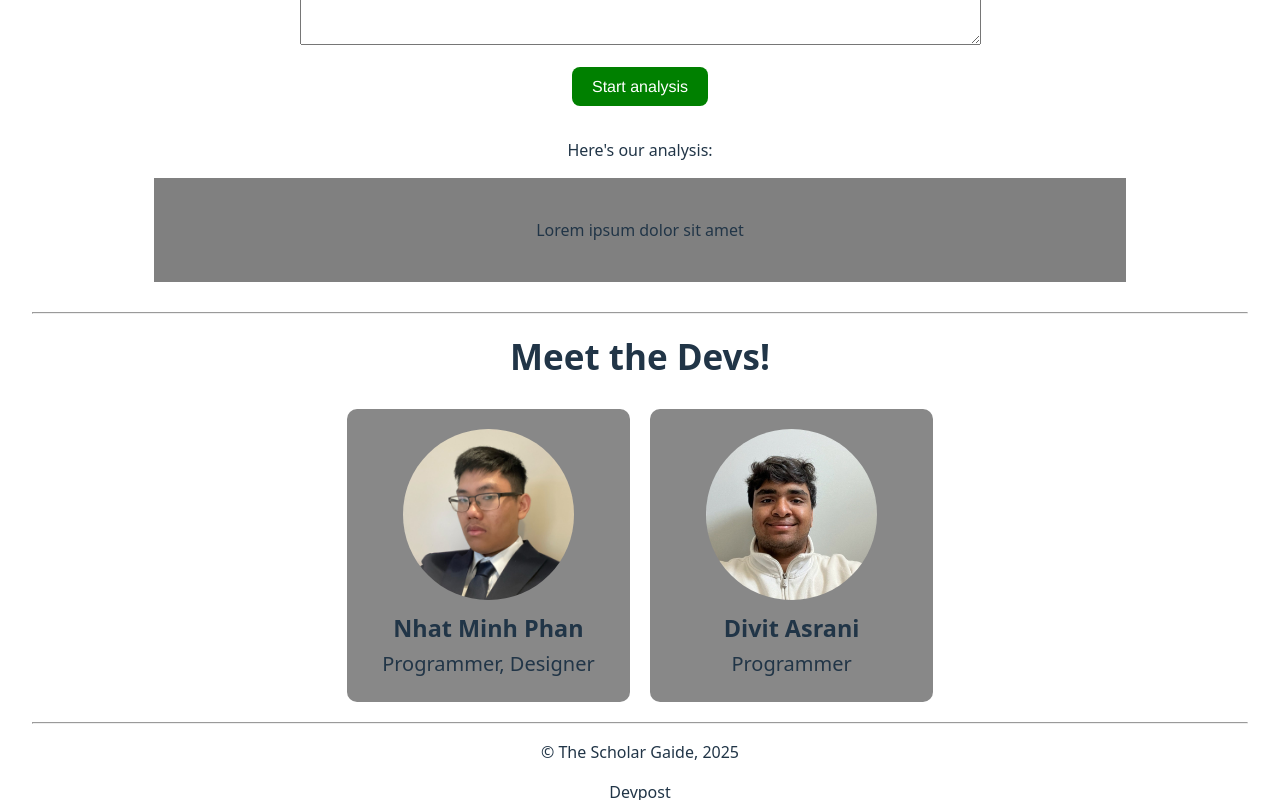
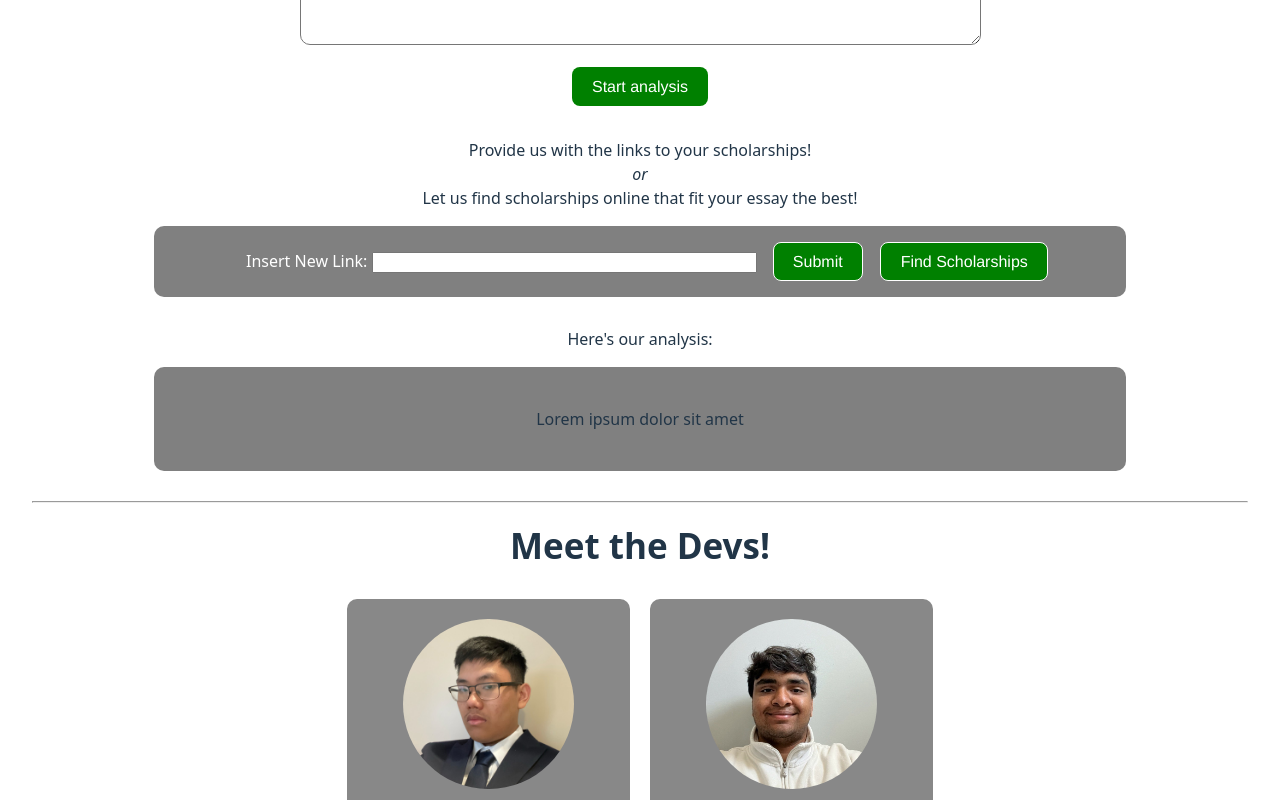
Before and after one commit to famitt123/The-Scholar-Gaide, a React (Vite) app in the folder Frontend/The-Scholar-Gaide/: page / in a window 1280 px wide. Shown: the part 780-1580 px from the top of the page. Built offline with nearby package versions, Linux system fonts and the light colour scheme.

Commit message:
Finished Scholarship feature + Polished the website

```diff
--- a/Frontend/The-Scholar-Gaide/src/App.css
+++ b/Frontend/The-Scholar-Gaide/src/App.css
@@ -76,7 +76,6 @@
   display: flex;
   flex-direction: row;
   justify-content: center;
-  border-radius: 8px;
   margin-bottom: 10px;
 }
 
@@ -87,6 +86,13 @@
   margin: 10px;
   font-size: 20px;
   max-width: 20%;
+  filter: none;
+  will-change: filter;
+  transition: filter 0.25s;
+}
+
+.devsContainer div:hover {
+  filter: drop-shadow(0px 6px 4px black);
 }
 
 /* The names in the description boxes */
@@ -109,6 +115,7 @@
 }
 
 .essayAnalysis {
+  border-radius: 10px;
   background-color: grey;
   padding: 40px;
   margin-bottom: 30px;
@@ -117,10 +124,61 @@
 }
 
 .scholarships {
+  border-top-left-radius: 10px;
+  border-top-right-radius: 10px;
   background-color: grey;
-  padding: 40px;
+  padding-top: 0px;
+  padding-bottom: 0px;
+  padding-left: 30px;
   margin-bottom: 30px;
   margin-left: 10%;
   margin-right: 10%;
-  text-align: left;
+  margin-bottom: 0%;
+  text-align: center;
+  color: white;
 }
+
+.insertScholarship {
+  border-radius: 8px;
+  border: 1px solid white;
+  padding: 0.6em 1.2em;
+  margin: 1em;
+  font-size: 1em;
+  font-weight: 500;
+  font-family: Helvetica;
+  background-color: green;
+  cursor: pointer;
+  transition: border-color 0.25s, background-color 0.25s;
+  color: white;
+  will-change: background-color;
+}
+
+.insertScholarship:hover {
+  background-color: rgb(7, 155, 56);
+  border-color: white;
+}
+
+.scholarshipFlexbox {
+  display: flex;
+  flex-direction: column;
+  justify-content: center;
+  border-bottom-left-radius: 10px;
+  border-bottom-right-radius: 10px;
+  background-color: rgb(163, 163, 163);
+  padding-top: 0px;
+  padding-bottom: 0px;
+  padding-left: 30px;
+  margin-bottom: 30px;
+  margin-left: 10%;
+  margin-right: 10%;
+}
+
+.scholarshipFlexbox div {
+  background-color: ivory;
+  border-radius: 10px;
+  text-align: center;
+  padding: 20px;
+  margin-top: 20px;
+  margin-right: 20px;
+  margin-bottom: 20px;
+}
--- a/Frontend/The-Scholar-Gaide/src/App.jsx
+++ b/Frontend/The-Scholar-Gaide/src/App.jsx
@@ -6,9 +6,10 @@ import minhPortrait from "./assets/Portraits/minh.jpg";
 import divitPortrait from "./assets/Portraits/divit.jpg";
 import EssayAnalysis from "./EssayAnalysis";
 import "./App.css";
+import Scholarships from "./Scholarships";
 
 function App() {
-  const [analysisAvailable, setAnalysisAvailable] = useState(true);
+  const [analysisAvailable, setAnalysisAvailable] = useState(true); // checks if the AI-generated analysis is available
 
   return (
     <>
@@ -34,7 +35,7 @@ function App() {
             id="essay_textarea"
             rows={20}
             cols={60}
-            style={{ fontSize: "18px" }}
+            style={{ fontSize: "18px", borderRadius: "10px" }}
             placeholder="Paste your essay in here."
           ></textarea>
           <br></br>
@@ -45,6 +46,7 @@ function App() {
           ></input>
         </form>
       </div>
+      <Scholarships />
       {!analysisAvailable ? null : <EssayAnalysis />}
       <hr></hr>
       <div className="devs">
--- a/Frontend/The-Scholar-Gaide/src/EssayAnalysis.jsx
+++ b/Frontend/The-Scholar-Gaide/src/EssayAnalysis.jsx
@@ -4,7 +4,7 @@ export default function EssayAnalysis() {
   return (
     <div>
       <p>Here's our analysis:</p>
-      <div class="essayAnalysis">Lorem ipsum dolor sit amet</div>
+      <div className="essayAnalysis">Lorem ipsum dolor sit amet</div>
     </div>
   );
 }
--- a/Frontend/The-Scholar-Gaide/src/Scholarships.jsx
+++ b/Frontend/The-Scholar-Gaide/src/Scholarships.jsx
@@ -1,6 +1,43 @@
 import "./App.css";
+import { useEffect } from "react";
+import { useState } from "react";
 
 export default function Scholarships() {
+  const [scholarshipObjs, setScholarshipObjs] = useState([]);
+
+  /**
+   * All scholarshipObjs must follow the syntax:
+   * {
+   *    name: <name>,
+   *    description: <one-paragraph-description/summary>,
+   *    link: <URL/hyperlink-to-the-scholarship-site>
+   * }
+   */
+
+  /**
+   * The method below adds a scholarship object into scholarshipObjs
+   */
+  const addScholarship = (scholarshipObj) => {
+    if (scholarshipObj === null || scholarshipObj === undefined) {
+      throw "scholarshipObj must not be null or undefined";
+    }
+
+    const exampleObj = {
+      name: "Famous Scholarship",
+      description: "Description for this scholarship.",
+      link: "link",
+    };
+    setScholarshipObjs(scholarshipObjs.concat(exampleObj));
+    //setScholarshipObjs(scholarshipObjs.concat(scholarshipObj));
+  };
+
+  const scholarshipInterfaceStyle = {
+    borderTopLeftRadius: "10px",
+    borderTopRightRadius: "10px",
+    borderBottomLeftRadius: scholarshipObjs.length == 0 ? "10px" : "0px",
+    borderBottomRightRadius: scholarshipObjs.length == 0 ? "10px" : "0px",
+  };
+
   return (
     <div>
       <p>
@@ -8,12 +45,56 @@ export default function Scholarships() {
         <i>or</i>
         <br></br>Let us find scholarships online that fit your essay the best!
       </p>
-      <div class="scholarships">
+      <div className="scholarships" style={scholarshipInterfaceStyle}>
         <form>
           <label htmlFor="linkbox">Insert New Link: </label>
-          <input type="text" id="linkbox" name="link"></input>
+          <input
+            type="text"
+            id="linkbox"
+            name="link"
+            style={{ width: "40%" }}
+          ></input>
+          <input type="submit" className="insertScholarship"></input>
+          <button
+            className="insertScholarship"
+            type="button"
+            style={{ marginLeft: "0.1em" }}
+            onClick={() =>
+              addScholarship("TODO: REPLACE THIS STRING WITH A PROPER OBJ")
+            }
+          >
+            Find Scholarships
+          </button>
         </form>
+      </div>
+      <div className="scholarshipFlexbox">
+        {scholarshipObjs.map((scholarship, index) => {
+          const key = Object;
+          return (
+            <Scholarship
+              key={index}
+              name={scholarship.name}
+              description={scholarship.description}
+              link={scholarship.link}
+            />
+          );
+        })}
       </div>
     </div>
   );
 }
+
+/**
+ * This Scholarship component has a "key" prop in order for the map function above to not throw errors.
+ */
+function Scholarship({ key, name, description, link }) {
+  return (
+    <div>
+      <h2>{name}</h2>
+      <p>{description}</p>
+      <p>
+        Link: <a href={link}>{link}</a>
+      </p>
+    </div>
+  );
+}
```
